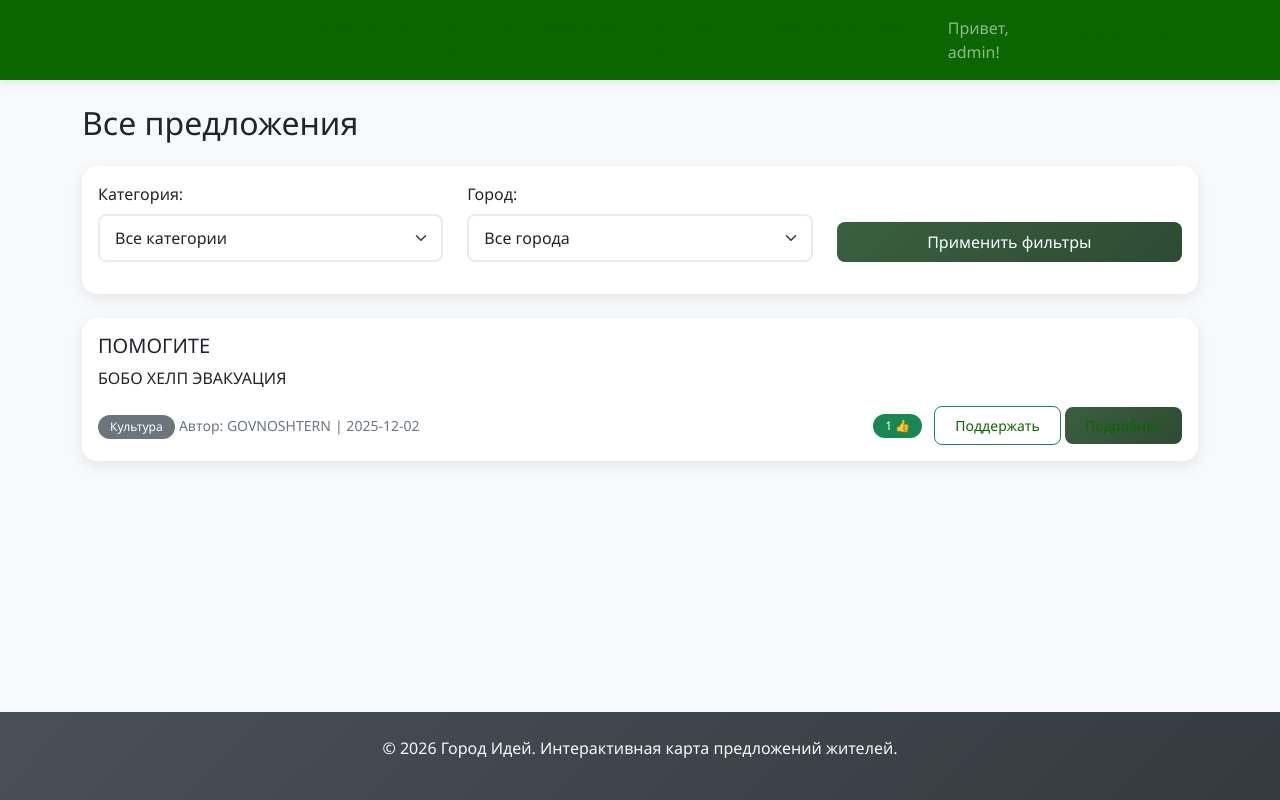
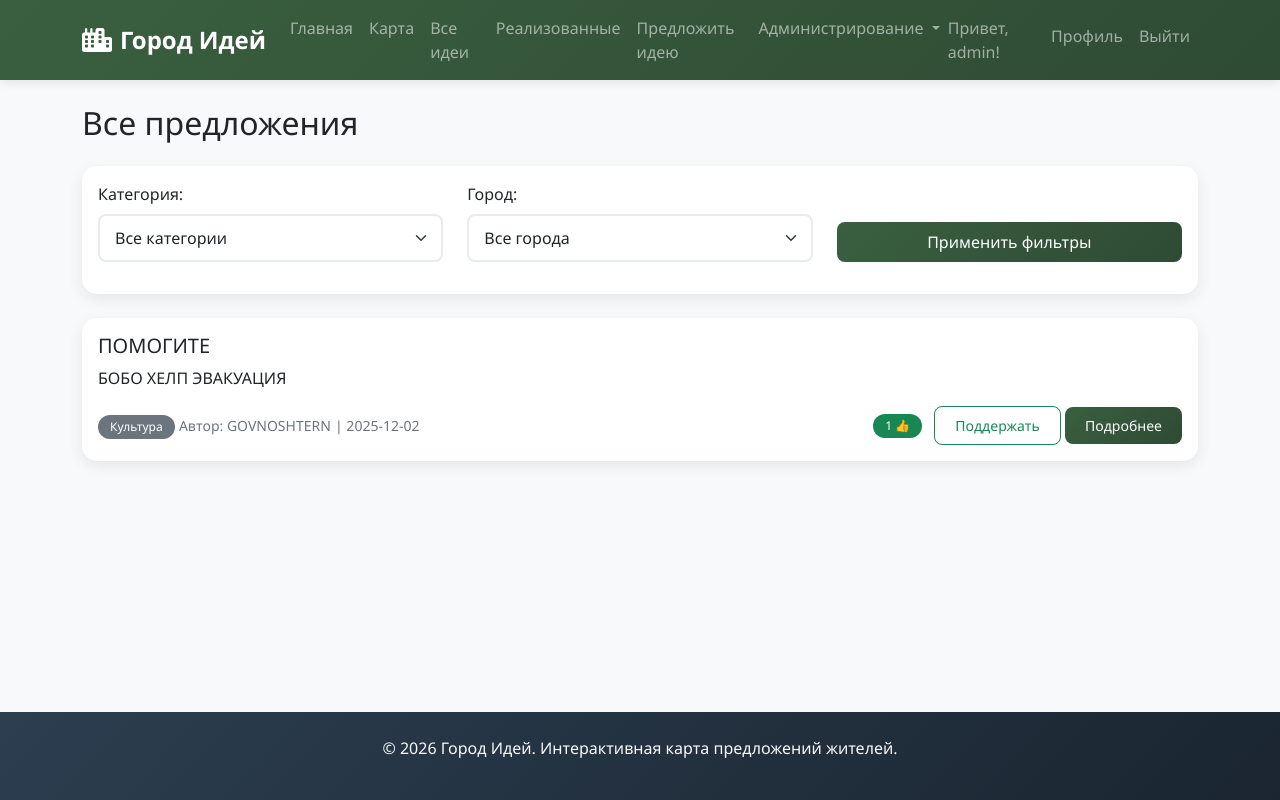
Before and after one commit to AgentOfKall/GorodIdeiy, a Flask app: page /ideas in a window 1280 px wide. Run offline with Flask 3, Linux system fonts and the light colour scheme; a user stored in the database is signed in; data comes from the database, SQL or seed files in the repository; data that the repository does not hold is empty.

Commit message:
Update style.css

```diff
--- a/static/css/style.css
+++ b/static/css/style.css
@@ -18,7 +18,7 @@
 }
 
 .navbar-dark.bg-primary {
-    background: #0B6602;
+    background: linear-gradient(135deg, #3a5f40 0%, #2e4b33 100%);
     box-shadow: 0 2px 10px rgba(0,0,0,0.1);
 }
 
@@ -250,7 +250,7 @@
 /* Футер */
 footer {
     margin-top: auto;
-    background: linear-gradient(135deg, #495057 0%, #343a40 100%);
+    background: linear-gradient(135deg, #2c3e50 0%, #1a2530 100%);
     color: white;
 }
 
@@ -488,84 +488,3 @@
 .list-group-item:hover {
     background-color: #f8f9fa;
 }
-/* === Зелёная тема вместо синей === */
-:root {
-    --green-primary: #0B6602;   /* ← поменяйте этот код на любой зелёный */
-    --green-darker: #094d01;
-    --green-darkest: #063401;
-}
-
-/* Фоны */
-.bg-primary {
-    background-color: var(--green-primary) !important;
-}
-
-/* Кнопки */
-.btn-primary {
-    background-color: var(--green-primary) !important;
-    border-color: var(--green-darker) !important;
-}
-
-.btn-primary:hover,
-.btn-primary:focus,
-.btn-primary:active {
-    background-color: var(--green-darker) !important;
-    border-color: var(--green-darkest) !important;
-}
-
-.btn-outline-primary {
-    color: var(--green-primary) !important;
-    border-color: var(--green-primary) !important;
-}
-
-.btn-outline-primary:hover {
-    background-color: var(--green-primary) !important;
-    color: #fff !important;
-}
-
-/* Текст */
-.text-primary {
-    color: var(--green-primary) !important;
-}
-
-/* Ссылки */
-a {
-    color: var(--green-primary) !important;
-}
-
-a:hover {
-    color: var(--green-darker) !important;
-}
-
-/* Бейджи */
-.badge.bg-primary {
-    background-color: var(--green-primary) !important;
-}
-
-/* Прогресс-бары */
-.progress-bar {
-    background-color: var(--green-primary) !important;
-}
-
-/* Границы */
-.border-primary {
-    border-color: var(--green-primary) !important;
-}
-
-/* Шапка (navbar) – используем тот же цвет */
-.navbar-dark.bg-primary {
-    background-color: var(--green-primary) !important;
-}
-
-/* Если хотите градиент, раскомментируйте следующую строку и уберите предыдущую */
-/* .navbar-dark.bg-primary {
-    background: linear-gradient(135deg, var(--green-primary) 0%, var(--green-darker) 100%) !important;
-} */
-
-/* Подвал остаётся серым – ничего не трогаем */
-footer {
-    background: linear-gradient(135deg, #495057 0%, #343a40 100%);
-}
-
-/* Дополнительно: если где-то используются кастомные классы с синим,
-   их нужно будет найти и поправить отдельно, но основные – уже зелёные. */
```
